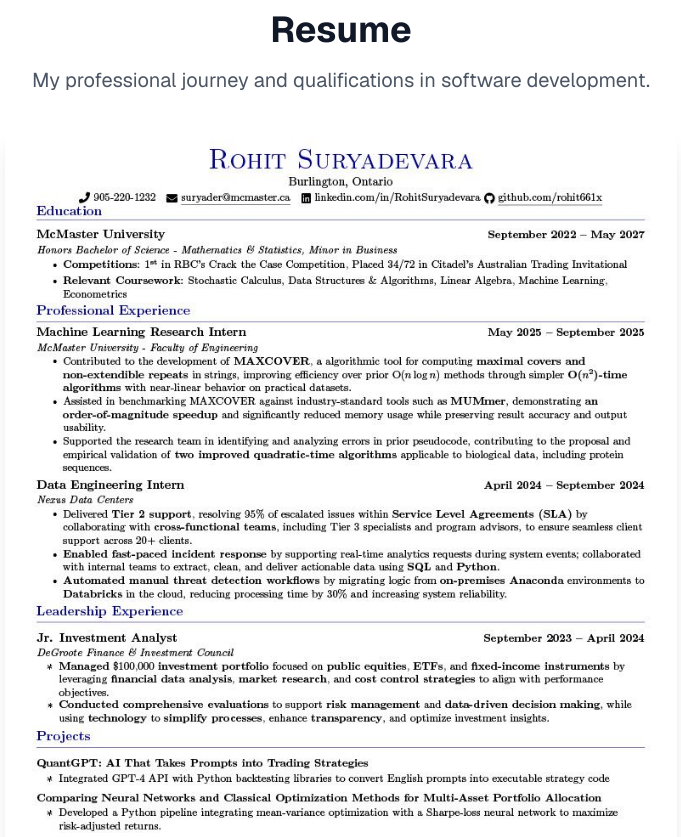
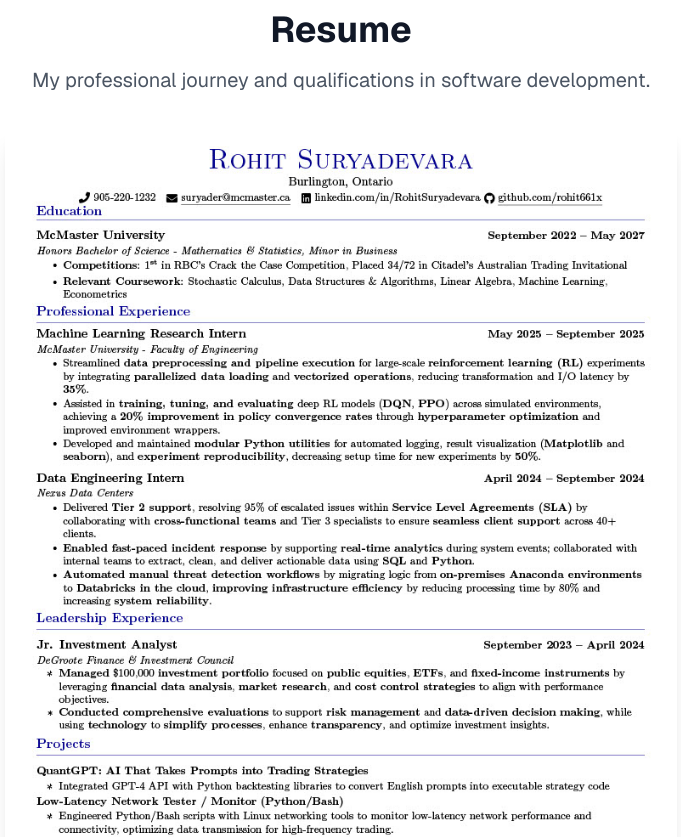
Before and after one commit to rohit661x/rohit661x.github.io, a Next.js app: page / in a window 1280 px wide. Shown: the part 2680-3517 px from the top of the page, without its empty margins (299-980 px from the left). Built offline with nearby package versions, Linux system fonts and the light colour scheme.

Commit message:
Update resume image and fix image paths

```diff
--- a/app/components/Resume.tsx
+++ b/app/components/Resume.tsx
@@ -138,7 +138,7 @@ const Resume = () => {
           <div className="mt-8 mb-8 relative max-w-2xl mx-auto cursor-pointer" onClick={() => setIsImageEnlarged(!isImageEnlarged)}>
             <div className={`transition-all duration-300 ${isImageEnlarged ? 'scale-150 z-50' : 'scale-100'}`}>
               <Image
-                src="/images/resume/1749003596791-0c608c23-e791-4296-8ad3-551139040b42_1.jpg"
+                src="/images/resume/1749722581874-86355118-689d-4f9e-a1f3-e88106ccee4f_1.jpg"
                 alt="Resume Preview"
                 width={800}
                 height={1000}
@@ -149,7 +149,7 @@ const Resume = () => {
           </div>
 
           <a
-            href="/images/resume/1749003596791-0c608c23-e791-4296-8ad3-551139040b42_1.jpg"
+            href="/images/resume/1749722581874-86355118-689d-4f9e-a1f3-e88106ccee4f_1.jpg"
             download="Rohit_Suryadevara_Resume.jpg"
             className="inline-flex items-center gap-2 px-6 py-3 mt-6 bg-blue-600 text-white rounded-lg hover:bg-blue-500 transition-colors"
             target="_blank"
```
Also changed, not shown: public/images/resume/1749003596791-0c608c23-e791-4296-8ad3-551139040b42_1.jpg (deleted), public/images/resume/1749722581874-86355118-689d-4f9e-a1f3-e88106ccee4f_1.jpg (added).
